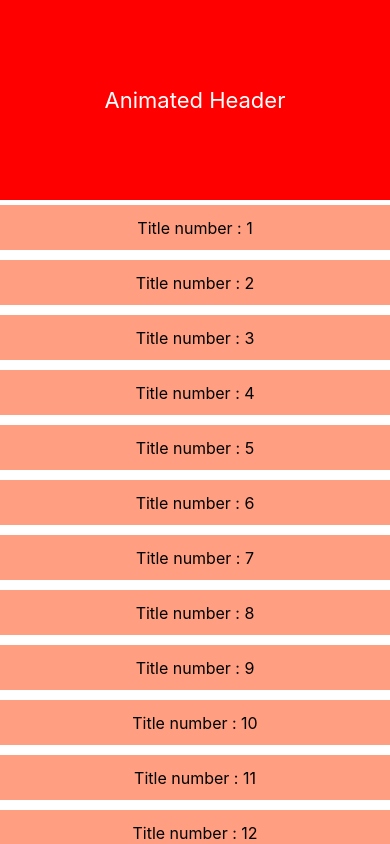
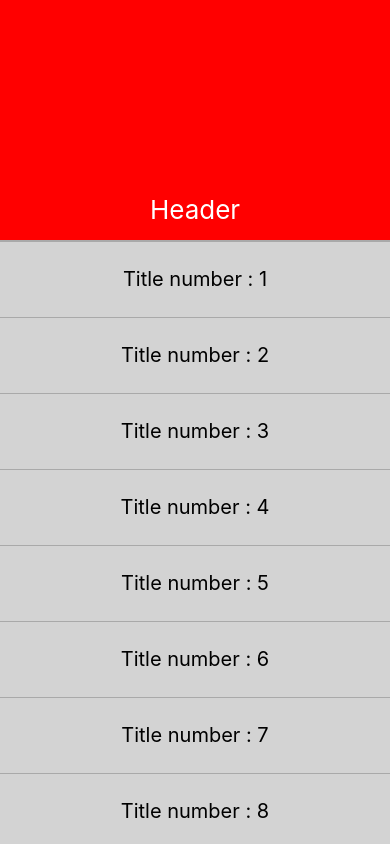
Before and after one commit to Dmitry1983/animation, a React Native app: screen / in a window 390 px wide. Built offline with nearby package versions, Linux system fonts and the light colour scheme.

Commit message:
init_headerAnimation

```diff
--- a/App.js
+++ b/App.js
@@ -7,10 +7,11 @@ import {
   Animated,
   ScrollView,
   SafeAreaView,
+  TouchableOpacity,
 } from 'react-native'
 
-const HEADER_MIN_HEIGHT = 50
-const HEADER_MAX_HEIGHT = 200
+const HEADER_MIN_HEIGHT = 100
+const HEADER_MAX_HEIGHT = 240
 
 export default class App extends Component {
   constructor() {
@@ -22,7 +23,7 @@ export default class App extends Component {
   }
 
   UNSAFE_componentWillMount() {
-    for (var i = 1; i <= 75; i++) {
+    for (var i = 1; i <= 50; i++) {
       this.array.push(i)
     }
   }
@@ -36,14 +37,22 @@ export default class App extends Component {
 
     const headerBackgroundColor = this.scrollYAnimatedValue.interpolate({
       inputRange: [0, HEADER_MAX_HEIGHT - HEADER_MIN_HEIGHT],
-      outputRange: ['red', 'grey'],
+      outputRange: ['red', 'orange'],
       extrapolate: 'clamp',
     })
 
     return (
-      <SafeAreaView style={styles.container}>
+      <View style={styles.container}>
+        <Animated.View
+          style={[
+            styles.animatedHeaderContainer,
+            { height: headerHeight, backgroundColor: headerBackgroundColor },
+          ]}
+        >
+          <Text style={styles.headerText}>Header</Text>
+        </Animated.View>
         <ScrollView
-          contentContainerStyle={{ paddingTop: HEADER_MAX_HEIGHT }}
+          contentContainerStyle={styles.scrollViewStyle}
           scrollEventThrottle={20}
           onScroll={Animated.event(
             [
@@ -57,21 +66,12 @@ export default class App extends Component {
           )}
         >
           {this.array.map((item, key) => (
-            <View key={key} style={styles.item}>
+            <TouchableOpacity key={key} style={styles.item}>
               <Text style={styles.itemText}>Title number : {item}</Text>
-            </View>
+            </TouchableOpacity>
           ))}
         </ScrollView>
-
-        <Animated.View
-          style={[
-            styles.animatedHeaderContainer,
-            { height: headerHeight, backgroundColor: headerBackgroundColor },
-          ]}
-        >
-          <Text style={styles.headerText}>Animated Header</Text>
-        </Animated.View>
-      </SafeAreaView>
+      </View>
     )
   }
 }
@@ -80,28 +80,33 @@ const styles = StyleSheet.create({
   container: {
     flex: 1,
     justifyContent: 'center',
+    backgroundColor: 'darkgray',
+  },
+  scrollViewStyle: {
+    paddingTop: 1,
   },
   animatedHeaderContainer: {
-    position: 'absolute',
+    //position: 'absolute',
     top: Platform.OS == 'ios' ? 0 : 0,
-    left: 0,
-    right: 0,
-    justifyContent: 'center',
+    //left: 0,
+    //right: 0,
+    justifyContent: 'flex-end',
+    paddingBottom: 15,
     alignItems: 'center',
   },
   headerText: {
     color: 'white',
-    fontSize: 22,
+    fontSize: 26,
   },
   item: {
-    backgroundColor: '#ff9e80',
-    marginVertical: 5,
-    height: 45,
+    backgroundColor: 'lightgrey',
+    marginVertical: 0.5,
+    height: 75,
     justifyContent: 'center',
     alignItems: 'center',
   },
   itemText: {
     color: 'black',
-    fontSize: 16,
+    fontSize: 20,
   },
 })
```
